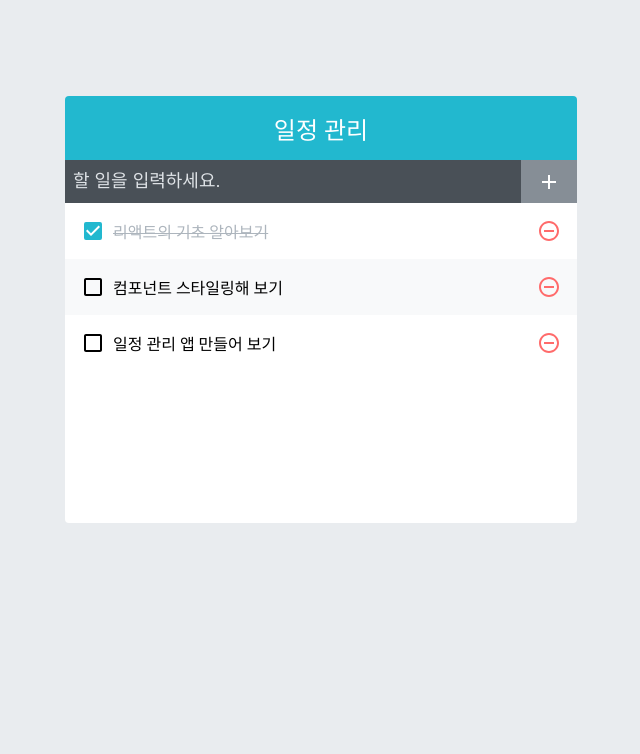
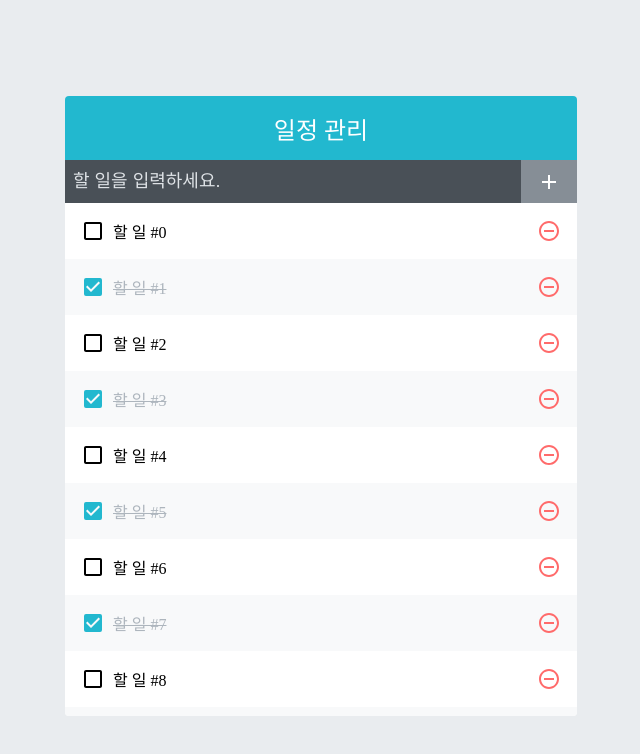
Before and after one commit to chohyojae/todo-app, a React (Create React App) app: page / in a window 1280 px wide. Shown: the top 754 px of the page, without its empty margins (319-959 px from the left). Built offline with nearby package versions, Linux system fonts and the light colour scheme.

Commit message:
React.memo

```diff
--- a/src/App.js
+++ b/src/App.js
@@ -3,22 +3,22 @@ import TodoTemplate from './components/TodoTemplate';
 import TodoInsert from './components/TodoInsert';
 import TodoList from './components/TodoList';
 
+function createBulkTodos() {
+  const array = [];
+  for (let i = 0; i < 2500; i++) {
+    array.push({
+      id: i + 1,
+      text: `할 일 #${i}`,
+      checked: i % 2 !== 0 ? true : false,
+    });
+  }
+  return array;
+}
+
 const App = () => {
-  const [todos, setTodos] = useState([
-    { id: 1, text: '리액트의 기초 알아보기', checked: true },
-    {
-      id: 2,
-      text: '컴포넌트 스타일링해 보기',
-      checked: false,
-    },
-    {
-      id: 3,
-      text: '일정 관리 앱 만들어 보기',
-      checked: false,
-    },
-  ]);
+  const [todos, setTodos] = useState(createBulkTodos);
 
-  const nextId = useRef(todos.length + 1);
+  const nextId = useRef(() => todos.length + 1);
 
   const onInsert = useCallback(
     (text) => {
--- a/src/components/TodoListItem.js
+++ b/src/components/TodoListItem.js
@@ -26,4 +26,4 @@ const TodoListItem = ({ todo, onRemove, onCheckboxToggle }) => {
   );
 };
 
-export default TodoListItem;
+export default React.memo(TodoListItem);
```
